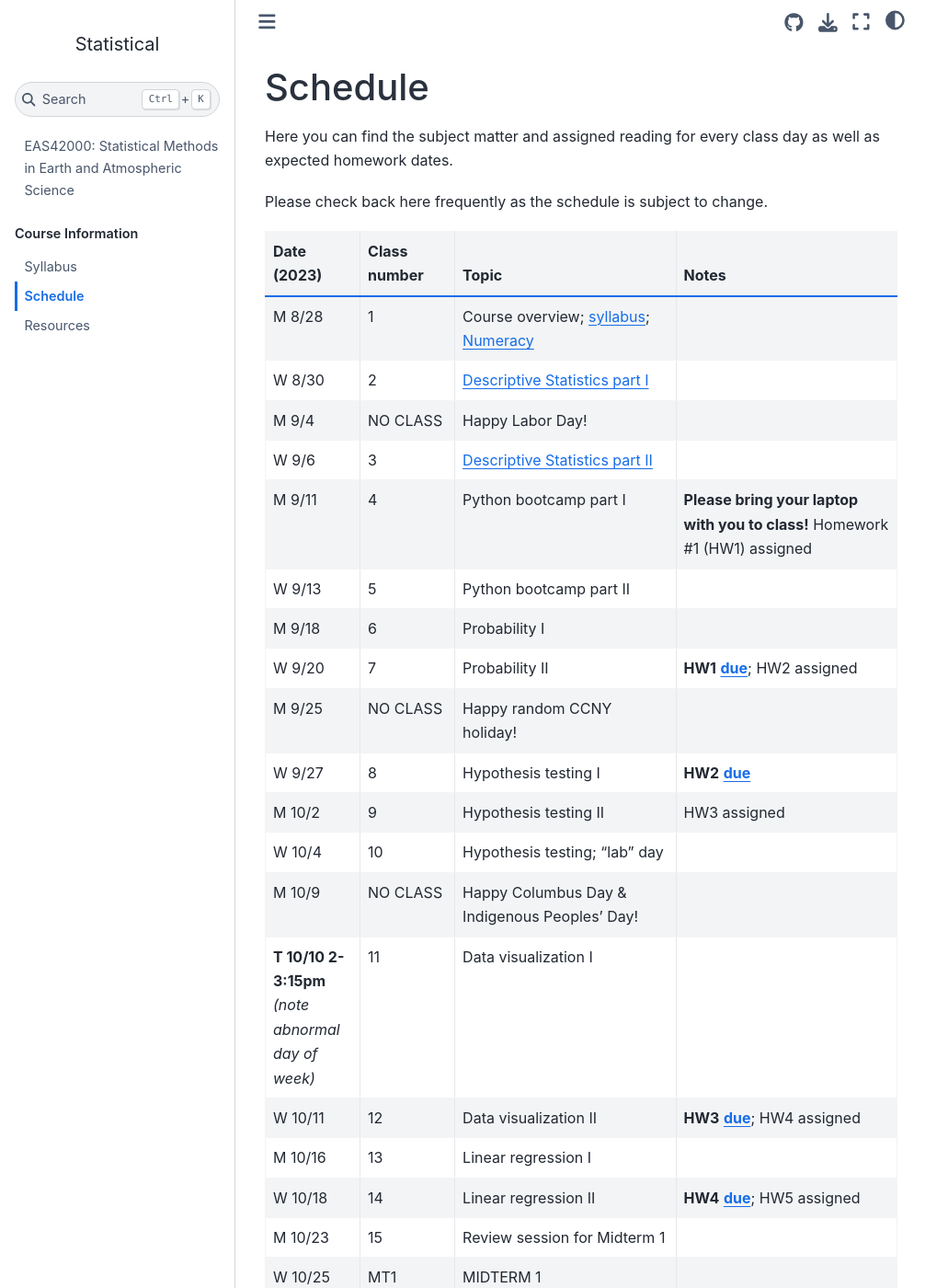
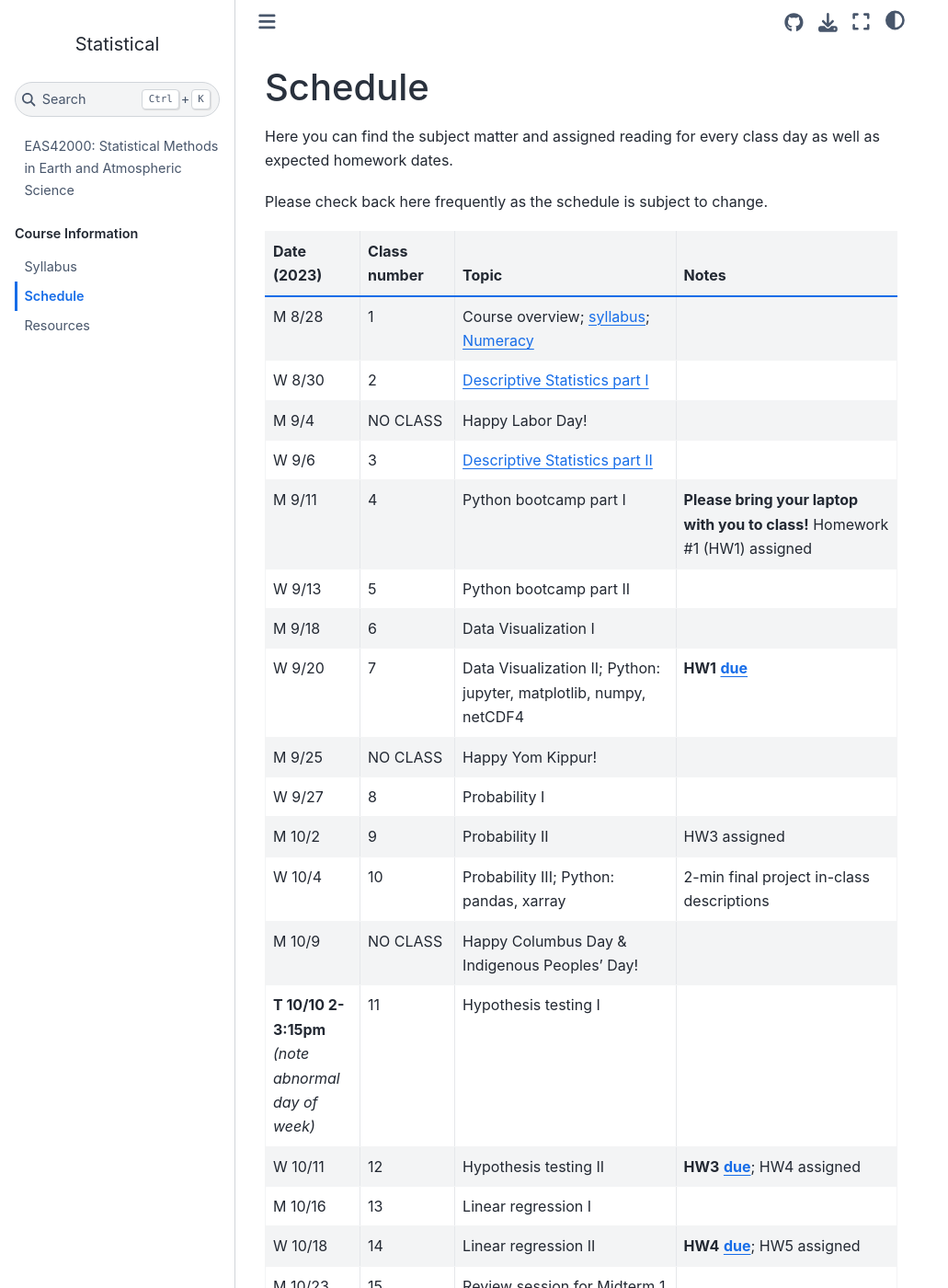
Before and after one commit to spencerahill/stat-methods-course, a Jupyter Book: the page built from info/schedule.md, in a window 1280 px wide and 1400 px high. Shown: the whole window at 92% size, without its empty margins (0-1031 px from the left). Built offline with Jupyter Book 1.0.4 settings and Sphinx 7.4.7 and the Sphinx Book theme 1.1.4, drawn with Linux system fonts in a browser that asks for light colours; pages that are not in the unit, such as notebooks, are missing from menus.

Commit message:
updated schedule

```diff
--- a/info/schedule.md
+++ b/info/schedule.md
@@ -39,39 +39,39 @@ Please check back here frequently as the schedule is subject to change.
   -
 * - M 9/18
   - 6
-  - Probability I
+  - Data Visualization I
   -
 * - W 9/20
   - 7
-  - Probability II
-  - **HW1** [**due**](syllabus:hw); HW2 assigned
+  - Data Visualization II; Python: jupyter, matplotlib, numpy, netCDF4
+  - **HW1** [**due**](syllabus:hw)
 * - M 9/25
   - NO CLASS
-  - Happy random CCNY holiday!
+  - Happy Yom Kippur!
   -
 * - W 9/27
   - 8
-  - Hypothesis testing I
-  - **HW2** [**due**](syllabus:hw)
+  - Probability I
+  -
 * - M 10/2
   - 9
-  - Hypothesis testing II
+  - Probability II
   - HW3 assigned
 * - W 10/4
   - 10
-  - Hypothesis testing; "lab" day
-  -
+  - Probability III; Python: pandas, xarray
+  - 2-min final project in-class descriptions
 * - M 10/9
   - NO CLASS
   - Happy Columbus Day & Indigenous Peoples' Day!
   -
 * - **T 10/10 2-3:15pm** *(note abnormal day of week)*
   - 11
-  - Data visualization I
+  - Hypothesis testing I
   -
 * - W 10/11
   - 12
-  - Data visualization II
+  - Hypothesis testing II
   - **HW3**  [**due**](syllabus:hw); HW4 assigned
 * - M 10/16
   - 13
```
